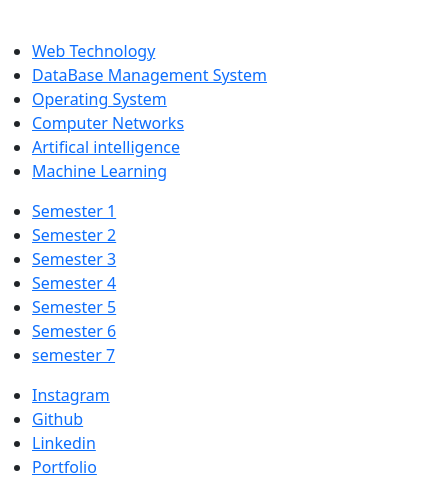
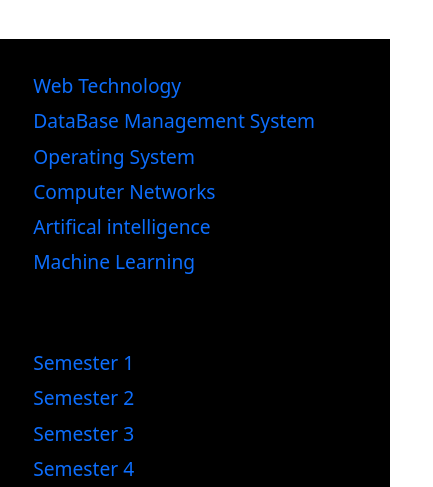
Before and after one commit to adityamishras/Practicals, a plain HTML site: page index.html in a window 390 px wide. Shown: the part 3170-3657 px from the top of the page, 433 px wide, since content can reach past the window. Drawn offline with nearby package versions, Linux system fonts and the light colour scheme.

Commit message:
Add files via upload

```diff
--- a/style.css
+++ b/style.css
@@ -1,6 +1,8 @@
 * {
   margin: 0;
   padding: 0;
+  text-decoration: none;
+  list-style-type: none;
 }
 .nav {
   width: 100%;
@@ -9,7 +11,7 @@
   left: 0;
   z-index: 1000;
   padding: 0.7rem;
-  background-color: #555555;
+  background-color: #000;
   justify-content: right;
 }
 .nav-link {
@@ -27,10 +29,44 @@
   padding: 70px 0;
   row-gap: 50px;
 }
+
+.footer_logo img {
+  width: 80px;
+}
+footer .grid {
+  display: grid;
+  grid-template-columns: repeat(4, 1fr);
+  padding: 10px;
+  column-gap: 20px;
+  justify-items: center;
+  background-color: black;
+}
+footer .grid .col {
+  padding: 20px;
+}
+footer .grid .col ul {
+  padding-left: 0;
+}
+footer .grid .col ul li {
+  padding: 0.2rem;
+}
+footer .grid .col ul li a {
+  font-size: 1.2rem;
+  text-decoration: none;
+}
+footer .grid .col ul li a:hover {
+  text-decoration: underline #555;
+  cursor: pointer;
+}
 @media (max-width: 790px) {
   .container {
     grid-template-columns: repeat(2, 1fr);
     row-gap: 30px;
+  }
+  footer .grid {
+    grid-template-columns: repeat(2, 1fr);
+    column-gap: 10px;
+    row-gap: 10px;
   }
 }
 @media (max-width: 590px) {
@@ -38,4 +74,10 @@
     grid-template-columns: repeat(1, 1fr);
     row-gap: 30px;
   }
+  footer .grid {
+    grid-template-columns: repeat(1, 1fr);
+    column-gap: 10px;
+    row-gap: 10px;
+    justify-items: left;
+  }
 }
```
